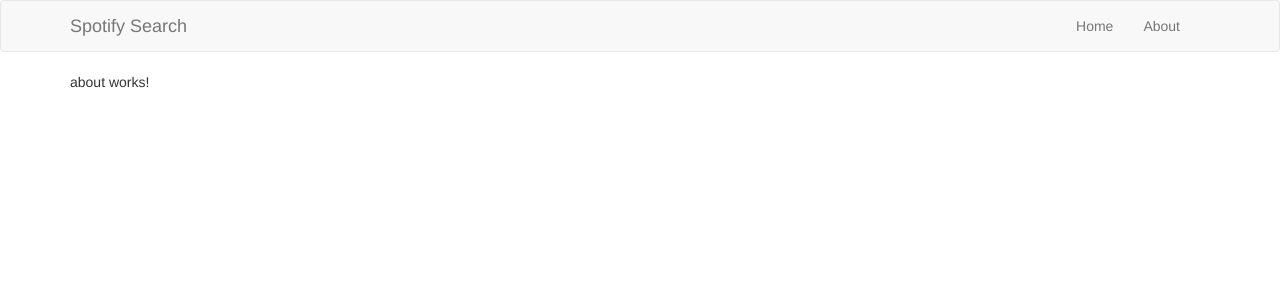
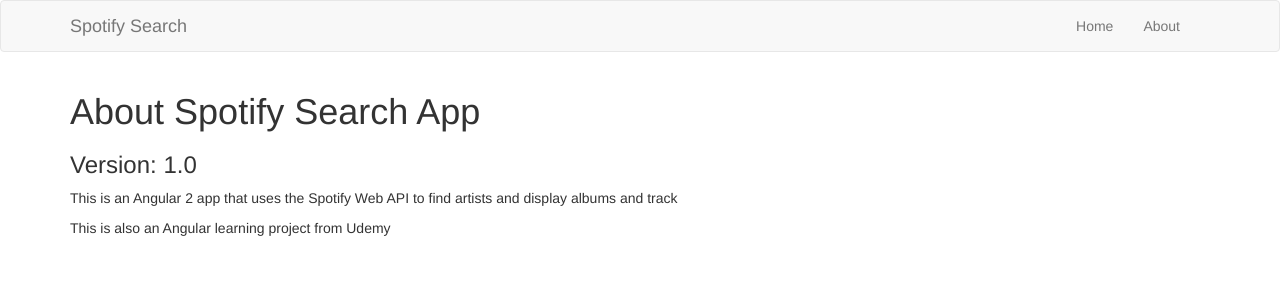
Before and after one commit to kkayyoo/Spotify-search-app, an Angular app: page /about in a window 1280 px wide. Shown: the top 300 px of the page. Built offline with nearby package versions, Linux system fonts and the light colour scheme.

Commit message:
Adding about page content

```diff
--- a/src/app/components/about/about.component.html
+++ b/src/app/components/about/about.component.html
@@ -1,3 +1,4 @@
-<p>
-  about works!
-</p>
+<h1>About Spotify Search App</h1>
+<h3>Version: 1.0</h3>
+<p>This is an Angular 2 app that uses the Spotify Web API to find artists and display albums and track</p>
+<p>This is also an Angular learning project from Udemy</p>
```
